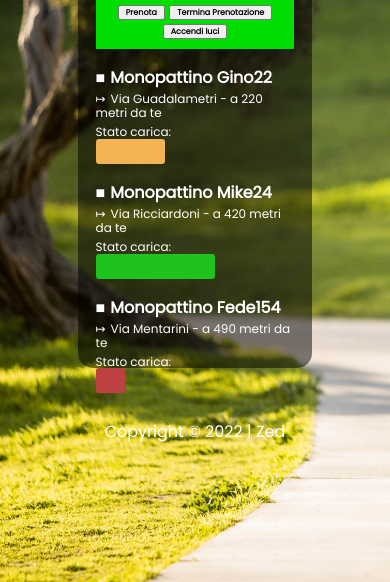
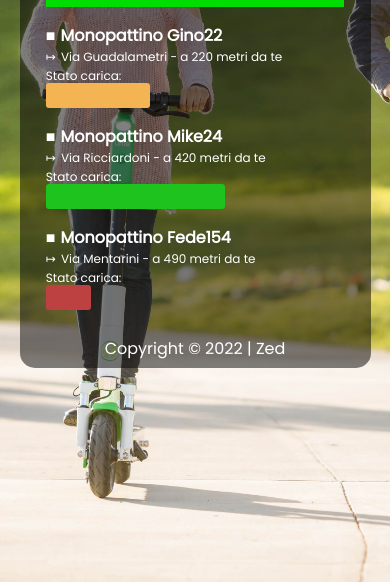
Before and after one commit to zedcoder96/Boolean, a plain HTML site: page Coding Challenge/index.html in a window 390 px wide. Shown: the part 262-844 px from the top of the page. Drawn offline with nearby package versions, Linux system fonts and the light colour scheme.

Commit message:
Update style.css

```diff
--- a/Coding Challenge/css/style.css
+++ b/Coding Challenge/css/style.css
@@ -75,4 +75,9 @@ footer {
   text-align: center;
   margin-top: 30px;
 }
-.
+
+/*Smartphone e Tablet */
+@media (max-width: 1200px) {
+  body {background-position: center;}
+  .container {width: 90%}
+}
```
